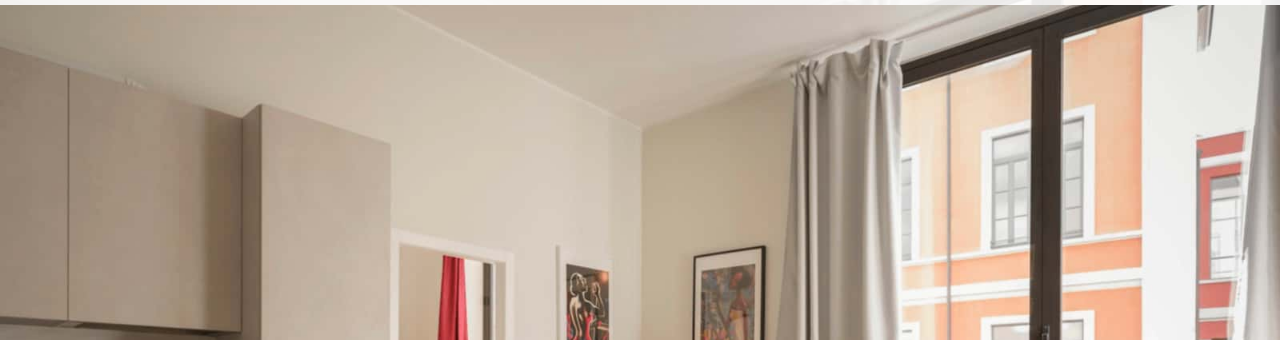
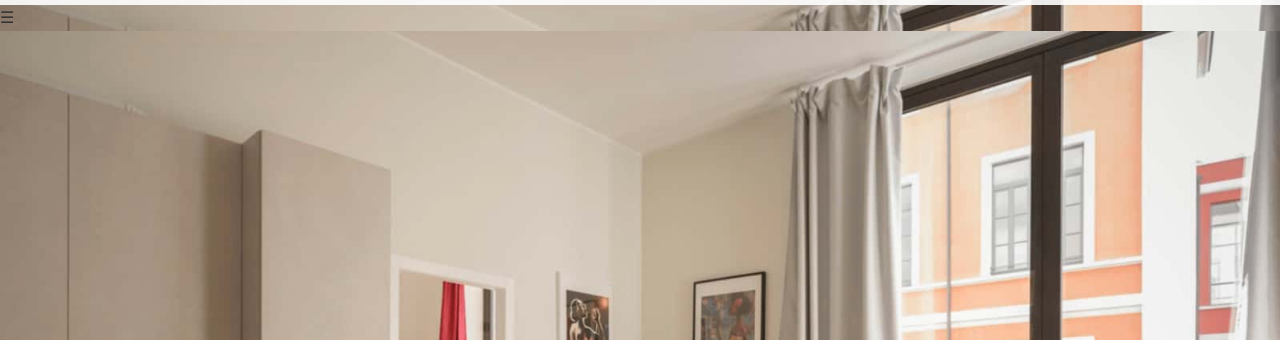
Before and after one commit to MatchMyStaybnb/MatchMyStay.bnb, a plain HTML site: page index.html in a window 1280 px wide. Shown: the part 73-413 px from the top of the page. Drawn offline with Linux system fonts and the light colour scheme.

Commit message:
index.html

```diff
--- a/index.html
+++ b/index.html
@@ -33,7 +33,8 @@
         <a href="#testimonials">Testimonials</a>
         <a href="#join">Join Waitlist</a>
       </div>
-    </nav>
+      </nav>
+       <div class="hamburger" onclick="toggleMenu()">&#9776;</div>
   </header>
 
   <section class="hero">
@@ -218,5 +219,13 @@
     }
   });
 </script>
+
+<script>
+  function toggleMenu() {
+    const nav = document.querySelector('.nav-links');
+    nav.classList.toggle('active');
+  }
+</script>
+
 </body>
 </html>
```
